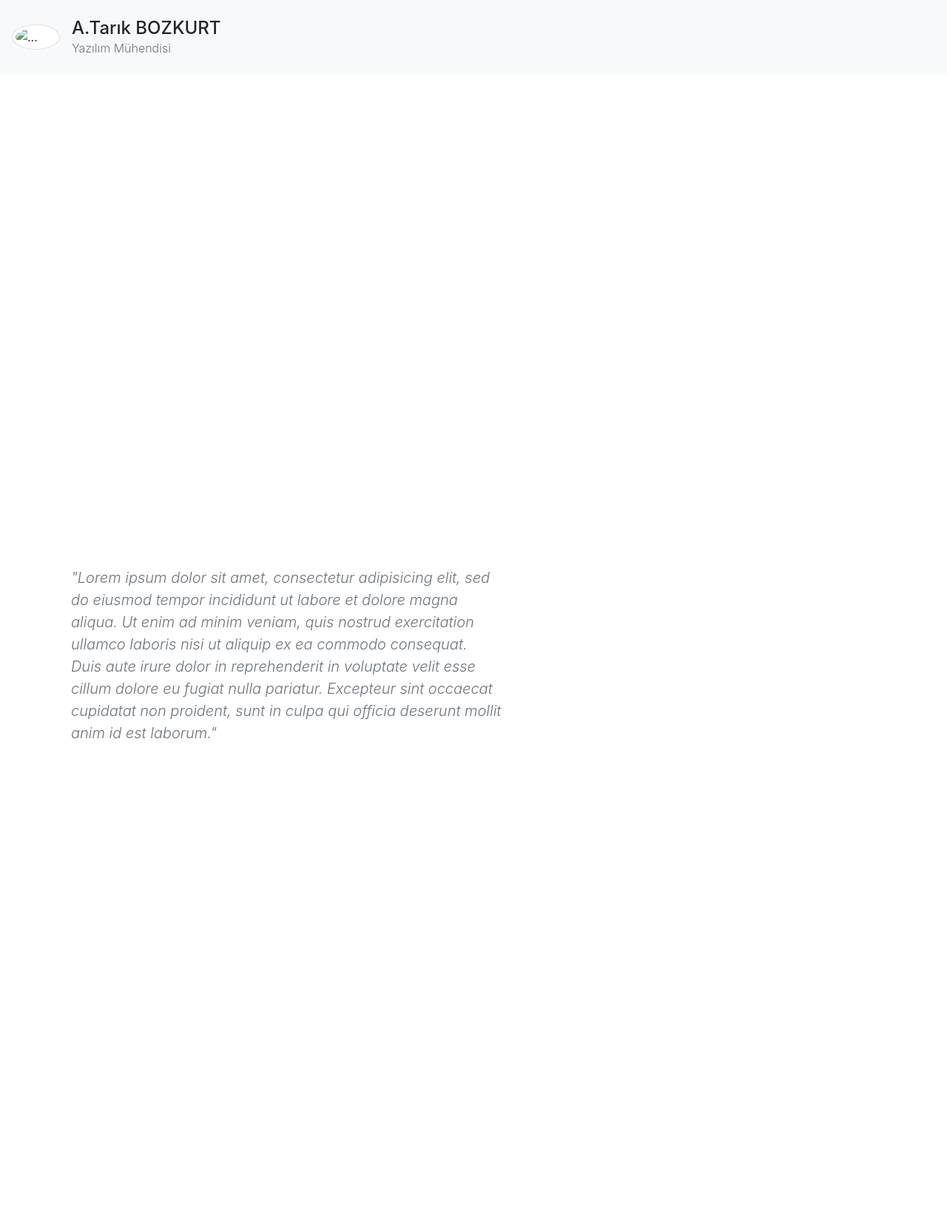
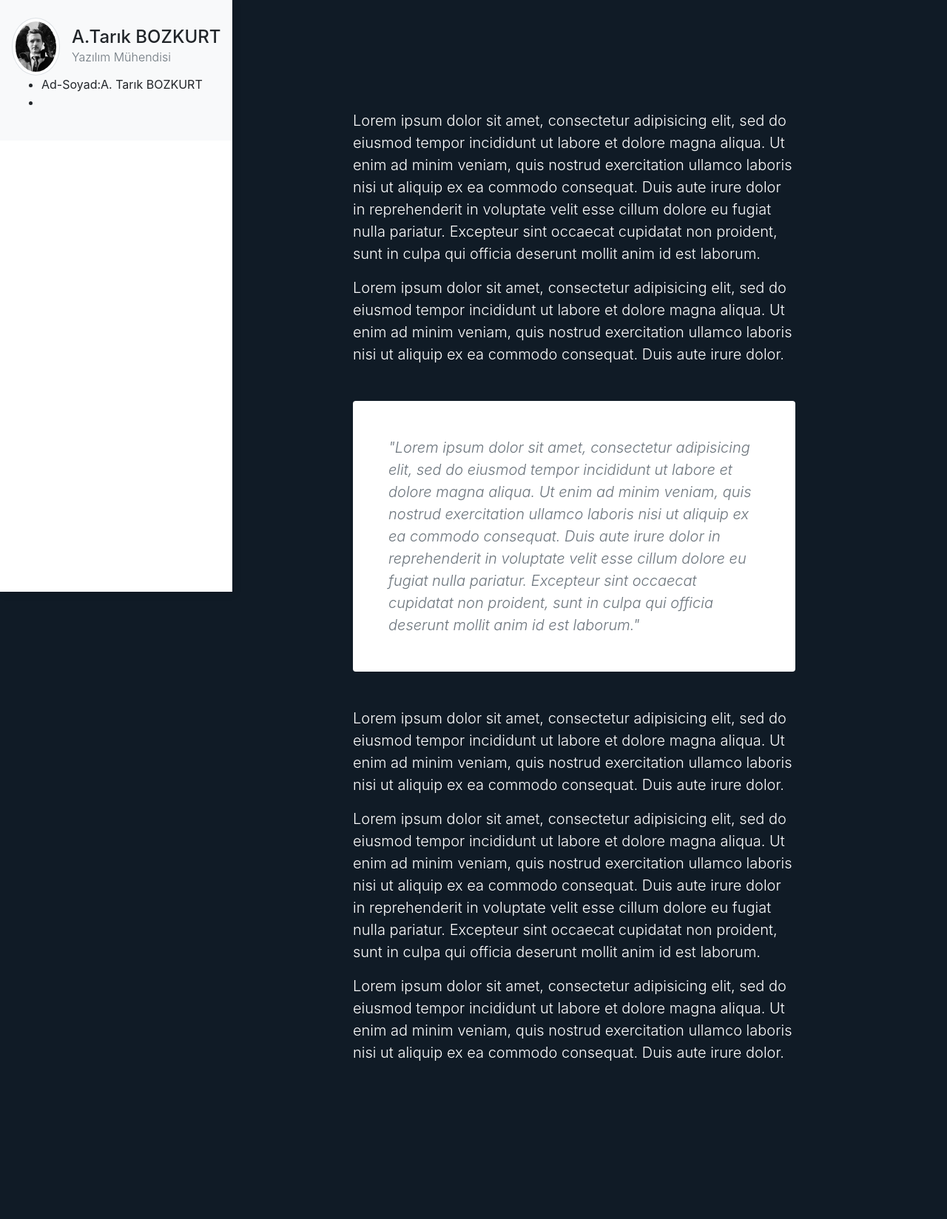
Before and after one commit to tarikbozkurt/CvWebSite, a Django app: page / in a window 1280 px wide. Shown: the whole page at 74% size. After the commit the page ends 1435 px from the top, so only its background shows below. Run offline with Django 4.2, Linux system fonts and the light colour scheme; some libraries are stand-ins or nearby versions.

Commit message:
-adding static file in PythonAnywhere for css and js

```diff
--- /dev/null
+++ b/static/css/style.css
@@ -0,0 +1,76 @@
+
+.vertical-nav {
+  min-width: 15rem;
+  position: fixed;
+  top: 0;
+  left: 0;
+  box-shadow: 3px 3px 10px rgba(0, 0, 0, 0.1);
+  transition: all 0.4s;
+  height: 100%;
+}
+
+.page-content {
+  width: calc(100% - 17rem);
+  margin-left: 17rem;
+  transition: all 0.4s;
+}
+
+/* for toggle behavior */
+
+#sidebar.active {
+  margin-left: -17rem;
+}
+
+#content.active {
+  width: 100%;
+  margin: 0;
+}
+
+@media (max-width: 768px) {
+  #sidebar {
+    /* margin-left: -17rem; */
+    width: 100%;
+    height: 90px;
+  }
+  #sidebar.active {
+    margin-left: 0;
+  }
+  #content {
+    width: 100%;
+    margin: 0;
+    margin-top: 100px;
+    padding-top: 150px;
+  }
+  #content.active {
+    margin-left: 17rem;
+    width: calc(100% - 17rem);
+  }
+}
+
+/*
+*
+* ==========================================
+* FOR DEMO PURPOSE
+* ==========================================
+*
+*/
+
+body {
+  background: #101b26;
+
+  min-height: 100vh;
+  overflow-x: hidden;
+}
+
+.separator {
+  margin: 3rem 0;
+  border-bottom: 1px dashed #fff;
+}
+
+.text-uppercase {
+  letter-spacing: 0.1em;
+}
+
+.text-gray {
+  color: #aaa;
+}
--- a/templates/main/skeleton.html
+++ b/templates/main/skeleton.html
@@ -1,24 +1,36 @@
 {% load static %}
 <!DOCTYPE html>
-<html lang="en">
-<head>
+<html lang="en"><head>
     <meta charset="UTF-8">
     <meta charset="utf-8">
     <meta name="viewport" content="width=device-width, initial-scale=1, shrink-to-fit=no">
     <title>Title</title>
     <link rel="stylesheet" href="https://cdn.jsdelivr.net/npm/bootstrap@4.0.0/dist/css/bootstrap.min.css" integrity="sha384-Gn5384xqQ1aoWXA+058RXPxPg6fy4IWvTNh0E263XmFcJlSAwiGgFAW/dAiS6JXm" crossorigin="anonymous">
-    <link rel="stylesheet" href ="{%static 'css/style.css' %}">
+    <link rel="stylesheet" href="/static/css/style.css">
 </head>
 <body>
 <!-- Vertical navbar -->
 <div class="vertical-nav bg-white" id="sidebar">
   <div class="py-4 px-3 mb-4 bg-light">
-    <div class="media d-flex align-items-center"><img src="" alt="..." width="65" class="mr-3 rounded-circle img-thumbnail shadow-sm">
+    <div class="media d-flex align-items-center"><img src="/picture-67696-1654292591.png" alt="..." width="65" class="mr-3 rounded-circle img-thumbnail shadow-sm">
       <div class="media-body">
         <h4 class="m-0">A.Tarık BOZKURT</h4>
         <p class="font-weight-light text-muted mb-0">Yazılım Mühendisi</p>
       </div>
     </div>
+      <div class="container">
+          <div class="row">
+              <ul>
+                  <li>
+                      Ad-Soyad:A. Tarık BOZKURT
+                  </li>
+                  <li>
+
+                  </li>
+
+              </ul>
+          </div>
+      </div>
   </div>
 
 
@@ -33,14 +45,22 @@
 <div class="page-content p-5" id="content">
 
   <!-- Demo content -->
-  <h2 class="display-4 text-white">Bootstrap vertical nav</h2>
-  <p class="lead text-white mb-0">Build a fixed sidebar using Bootstrap 4 vertical navigation and media objects.</p>
-  <p class="lead text-white">Snippet by <a href="https://bootstrapious.com/snippets" class="text-white">
-        <u>Bootstrapious</u></a>
-  </p>
-  <div class="separator"></div>
-  <div class="row text-white">
-    <div class="col-lg-7">
+
+
+
+
+  <div class="row text-white" style="
+    padding-top: 100px;
+">
+    <div class="col-lg-2 col-md-1">
+
+
+
+
+
+
+    </div>
+    <div class="col-lg-8 col-md-10">
       <p class="lead">Lorem ipsum dolor sit amet, consectetur adipisicing elit, sed do eiusmod tempor incididunt ut labore et dolore magna aliqua. Ut enim ad minim veniam, quis nostrud exercitation ullamco laboris nisi ut aliquip ex ea commodo consequat. Duis aute irure
         dolor in reprehenderit in voluptate velit esse cillum dolore eu fugiat nulla pariatur. Excepteur sint occaecat cupidatat non proident, sunt in culpa qui officia deserunt mollit anim id est laborum.</p>
       <p class="lead">Lorem ipsum dolor sit amet, consectetur adipisicing elit, sed do eiusmod tempor incididunt ut labore et dolore magna aliqua. Ut enim ad minim veniam, quis nostrud exercitation ullamco laboris nisi ut aliquip ex ea commodo consequat. Duis aute irure
@@ -58,18 +78,11 @@
       <p class="lead">Lorem ipsum dolor sit amet, consectetur adipisicing elit, sed do eiusmod tempor incididunt ut labore et dolore magna aliqua. Ut enim ad minim veniam, quis nostrud exercitation ullamco laboris nisi ut aliquip ex ea commodo consequat. Duis aute irure
         dolor.
       </p>
-    </div>
-    <div class="col-lg-5">
-      <p class="lead">Lorem ipsum dolor sit amet, consectetur adipisicing elit, sed do eiusmod tempor incididunt ut labore et dolore magna aliqua. Ut enim ad minim veniam, quis nostrud exercitation ullamco laboris nisi ut aliquip ex ea commodo consequat. Duis aute irure
-        dolor in reprehenderit in voluptate velit esse cillum dolore eu fugiat nulla pariatur. Excepteur sint occaecat cupidatat non proident, sunt in culpa qui officia deserunt mollit anim id est laborum.</p>
-      <p class="lead">Lorem ipsum dolor sit amet, consectetur adipisicing elit, sed do eiusmod tempor incididunt ut labore et dolore magna aliqua. Ut enim ad minim veniam, quis nostrud exercitation ullamco laboris nisi ut aliquip ex ea commodo consequat. Duis aute irure
-        dolor.
-      </p>
-      <p class="lead">Lorem ipsum dolor sit amet, consectetur adipisicing elit, sed do eiusmod tempor incididunt ut labore et dolore magna aliqua. Ut enim ad minim veniam, quis nostrud exercitation ullamco laboris nisi ut aliquip ex ea commodo consequat. Duis aute irure
-        dolor in reprehenderit in voluptate velit esse cillum dolore eu fugiat nulla pariatur. Excepteur sint occaecat cupidatat non proident, sunt in culpa qui officia deserunt mollit anim id est laborum.</p>
-      <p class="lead">Lorem ipsum dolor sit amet, consectetur adipisicing elit, sed do eiusmod tempor incididunt ut labore et dolore magna aliqua. Ut enim ad minim veniam, quis nostrud exercitation ullamco laboris nisi ut aliquip ex ea commodo consequat. Duis aute irure
-        dolor.
-      </p>
+    </div><div class="col-lg-2 col-md-1">
+
+
+
+
     </div>
   </div>
 
@@ -79,5 +92,5 @@
 <script src="https://code.jquery.com/jquery-3.2.1.slim.min.js" integrity="sha384-KJ3o2DKtIkvYIK3UENzmM7KCkRr/rE9/Qpg6aAZGJwFDMVNA/GpGFF93hXpG5KkN" crossorigin="anonymous"></script>
 <script src="https://cdn.jsdelivr.net/npm/popper.js@1.12.9/dist/umd/popper.min.js" integrity="sha384-ApNbgh9B+Y1QKtv3Rn7W3mgPxhU9K/ScQsAP7hUibX39j7fakFPskvXusvfa0b4Q" crossorigin="anonymous"></script>
 <script src="https://cdn.jsdelivr.net/npm/bootstrap@4.0.0/dist/js/bootstrap.min.js" integrity="sha384-JZR6Spejh4U02d8jOt6vLEHfe/JQGiRRSQQxSfFWpi1MquVdAyjUar5+76PVCmYl" crossorigin="anonymous"></script>
-</body>
-</html>
+
+</body></html>
```
Also changed, not shown: static/js/js.js (added), 1 other file.
